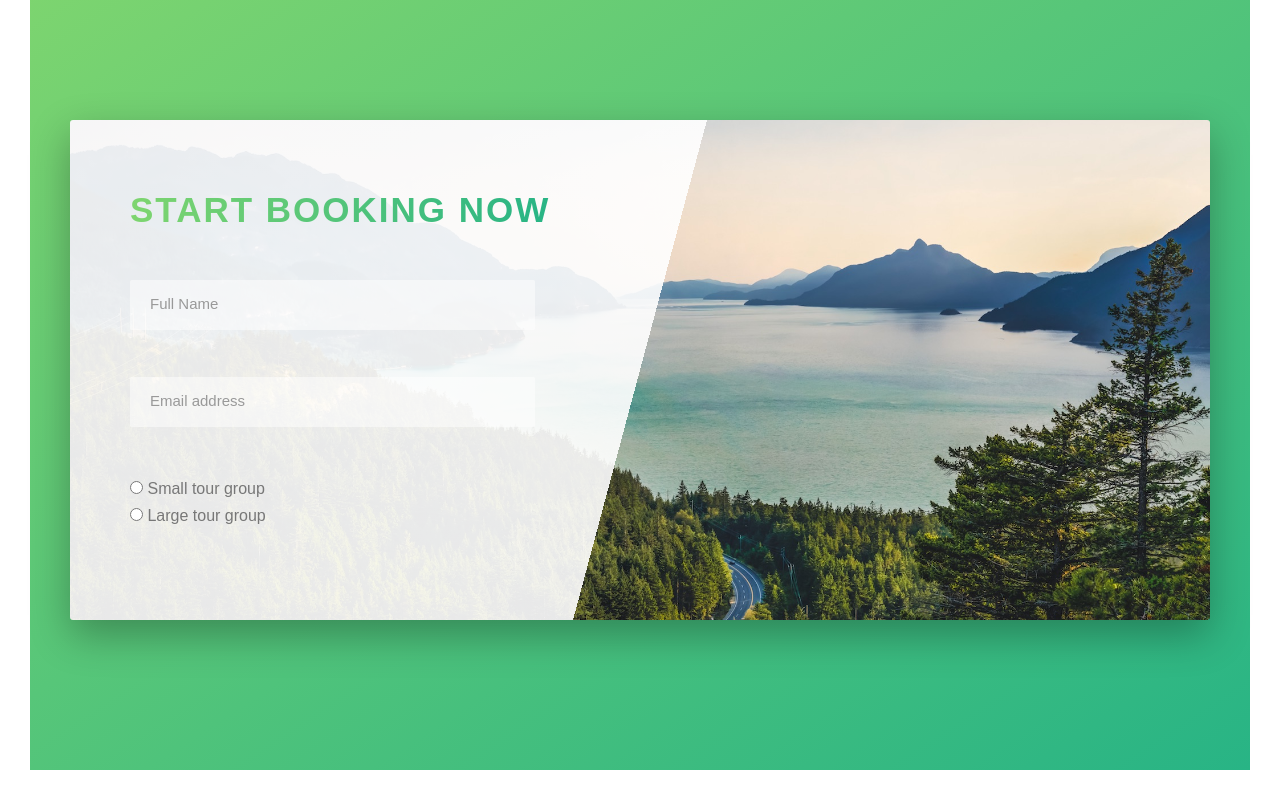
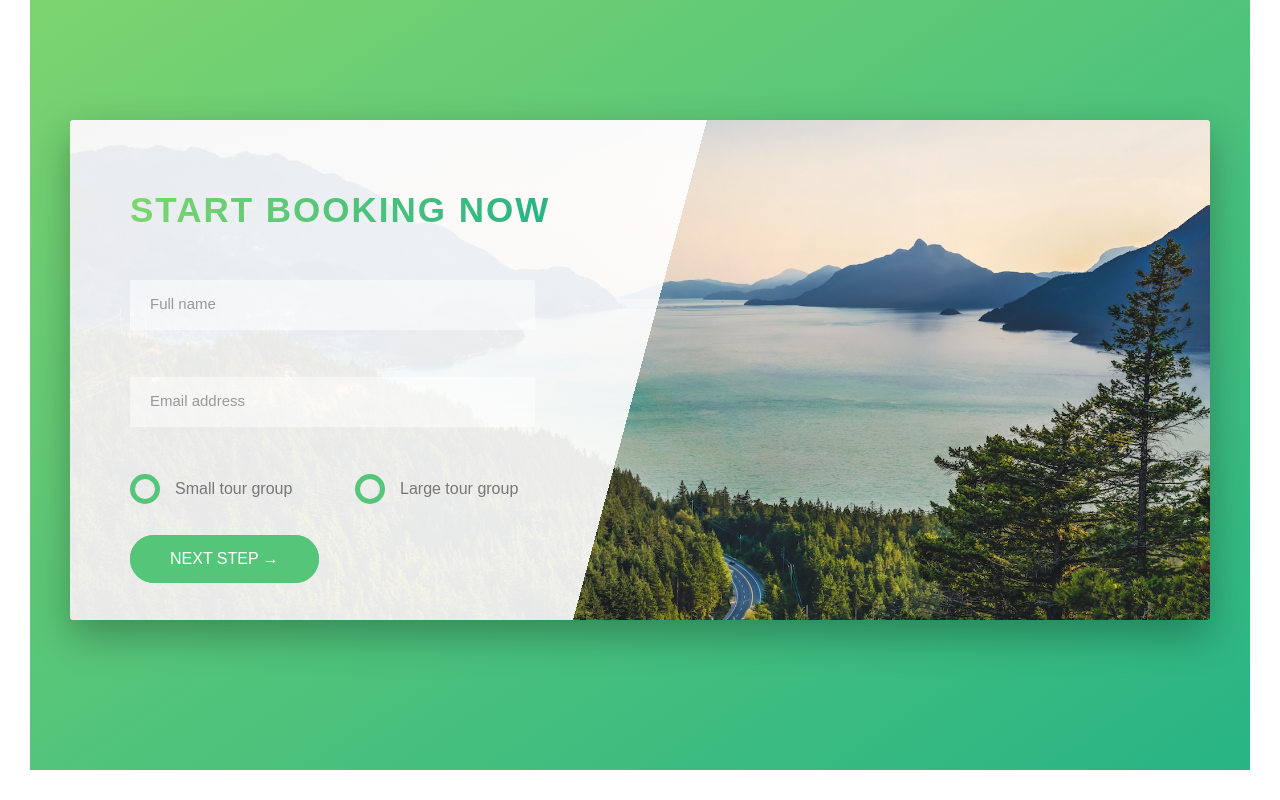
Before and after one commit to nurrashed/SCSS-Project-1, a website: page index.html in a window 1280 px wide. Shown: the part 4466-5266 px from the top of the page. Drawn offline with Linux system fonts and the light colour scheme.

Commit message:
commited

```diff
--- a/index.html
+++ b/index.html
@@ -246,11 +246,14 @@
                         <div class="book__form">
                             <form action="#" class="form">
                                 <div class="u-margin-bottom-medium">
-                                    <h2 class="heading-secondary">start booking now</h2>
+                                    <h2 class="heading-secondary">
+                                        Start booking now
+                                    </h2>
                                 </div>
+
                                 <div class="form__group">
-                                    <input type="text" class="form__input" placeholder="Full Name" id="name" required>
-                                    <label for="name" class="form__label">Full Name</label>
+                                    <input type="text" class="form__input" placeholder="Full name" id="name" required>
+                                    <label for="name" class="form__label">Full name</label>
                                 </div>
 
                                 <div class="form__group">
@@ -258,22 +261,34 @@
                                     <label for="email" class="form__label">Email address</label>
                                 </div>
 
-                                <div class="form__radio-group">
-                                    <input type="radio" class="form__radio-input" id="small" name="size">
-                                    <label for="small" class="form__radio-label">Small tour group</label>
+                                <div class="form__group u-margin-bottom-medium">
+                                    <div class="form__radio-group">
+                                        <input type="radio" class="form__radio-input" id="small" name="size">
+                                        <label for="small" class="form__radio-label">
+                                            <span class="form__radio-button"></span>
+                                            Small tour group
+                                        </label>
+                                    </div>
+
+                                    <div class="form__radio-group">
+                                        <input type="radio" class="form__radio-input" id="large" name="size">
+                                        <label for="large" class="form__radio-label">
+                                            <span class="form__radio-button"></span>
+                                            Large tour group
+                                        </label>
+                                    </div>
                                 </div>
-
-                                <div class="form__radio-group">
-                                    <input type="radio" class="form__radio-input" id="large" name="size">
-                                    <label for="large" class="form__radio-label">Large tour group</label>
+                                <div class="form__group u-margin-top-big">
+                                    <button class="btn btn--green">Next step &rarr;</button>
                                 </div>
                             </form>
                         </div>
                     </div>
                 </div>
             </section>
+        </main>
 
-        </main>
+
 
         <!-- <section class="grid-test">
             <div class="row">
--- a/sass/abstracts/_variables.scss
+++ b/sass/abstracts/_variables.scss
@@ -15,6 +15,7 @@ $color-gray-light-2: #eee;
 
 $color-gray-dark: #777;
 $color-gray-dark2: #999;
+$color-gray-dark3: #333;
 
 $color-white: #fff;
 $color-black: #000;
--- a/sass/base/_utilities.scss
+++ b/sass/base/_utilities.scss
@@ -1,8 +1,9 @@
-.u-center-text{text-align: center;}
+.u-center-text{text-align: center !important;}
 
-.u-margin-bottom-small{margin-bottom: 1.5rem;}
-.u-margin-bottom-medium{margin-bottom: 4rem;}
-.u-margin-bottom-big{margin-bottom: 8rem;}
+.u-margin-bottom-small{margin-bottom: 1.5rem !important;}
+.u-margin-bottom-medium{margin-bottom: 4rem !important}
+.u-margin-bottom-big{margin-bottom: 8rem !important;}
 
-.u-margin-top-big{margin-top: 8rem;}
-.u-margin-top-huge{margin-top: 10rem;}
+
+.u-margin-top-big{margin-top: 8rem !important;}
+.u-margin-top-huge{margin-top: 10rem !important;}
--- a/sass/components/_button.scss
+++ b/sass/components/_button.scss
@@ -1,5 +1,5 @@
-
 .btn{
+    &,
     &:link,
     &:visited{
         text-transform: uppercase;
@@ -11,6 +11,11 @@
         position: relative;
         font-size: $default-font-size;
         z-index: 1;
+
+
+        //change for the <button> element
+        border: none;
+        cursor: pointer;
     }
 
     &:hover{
@@ -23,7 +28,9 @@
         }
     }
 
-    &:active{
+    &:active,
+    &:focus{
+        outline: none;
         transform: translateY(-.1rm);
         box-shadow: 0 .5rem 1rem rgba($color-black, 0.2);
     }
--- a/sass/components/_form.scss
+++ b/sass/components/_form.scss
@@ -1,6 +1,7 @@
 .form{
     &__group:not(:last-child){
         margin-bottom: 2rem;
+
     }
 
     &__input{
@@ -41,8 +42,54 @@
     }
 
     &__input:placeholder-shown + &__label{
-        opacity: 0;
         visibility: hidden;
         transform: translateY(-4rem);
     }
+
+
+    &__radio-group{
+        width: 50%;
+        float: left;
+    }
+
+    &__radio-label{
+        font-size: $default-font-size;
+        cursor: pointer;
+        position: relative;
+        padding-left: 4.5rem;
+
+    }
+
+    &__radio-input{
+        display: none;
+    }
+
+    &__radio-button{
+        width: 3rem;
+        height: 3rem;
+        border: 5px solid $color-primary;
+        border-radius: 50%;
+        display: inline-block;
+        position: absolute;
+        left: 0;
+        top: -.6rem;
+
+        &::after{
+            content: "";
+            display: block;
+            height: 1.3rem;
+            width: 1.3rem;
+            border-radius: 50%;
+            background-color: $color-primary;
+            position: absolute;
+            top: 50%;
+            left: 50%;
+            transform: translate(-50%, -50%);
+            opacity: 0;
+        }
+    }
+
+    &__radio-input:checked + &__radio-label &__radio-button::after{
+        opacity: 1;
+    }
 }
--- /dev/null
+++ b/sass/layout/_footer.scss
@@ -0,0 +1,5 @@
+.footer{
+    background-color: $color-gray-dark3;
+    padding: 10rem 0;
+    font-size: 1.4rem;
+}
--- a/sass/main.scss
+++ b/sass/main.scss
@@ -17,6 +17,7 @@
 @import "components/form";
 @import "components/story";
 
+@import "layout/footer";
 @import "layout/grid";
 @import "layout/header";
 
```
Also changed, not shown: css/style.css.
